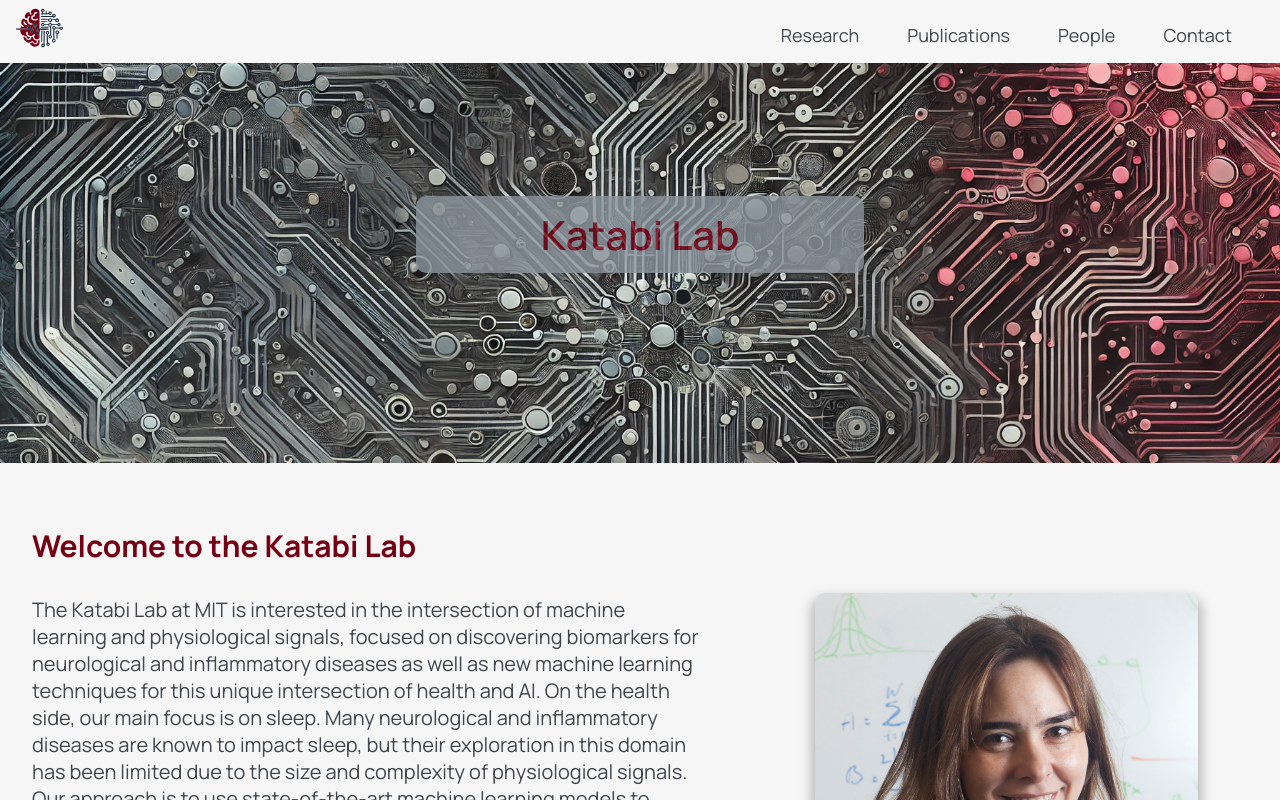
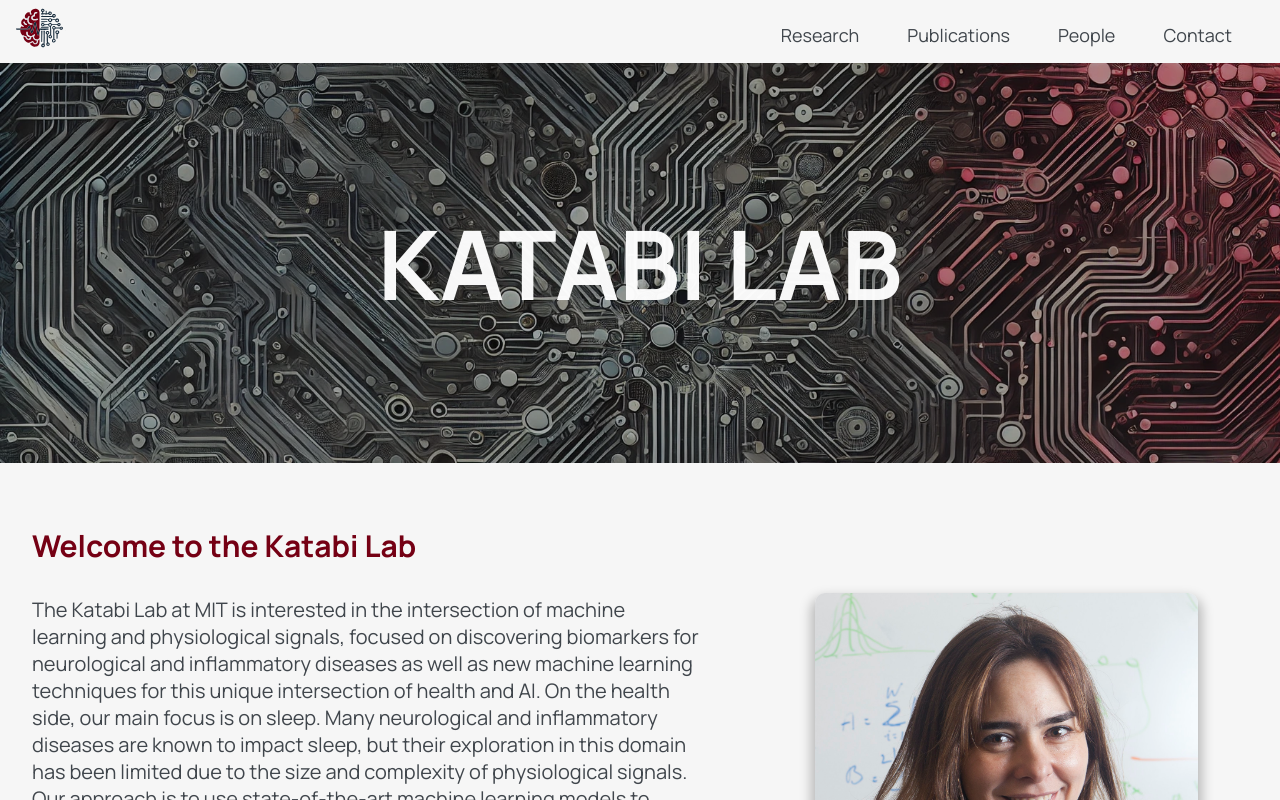
Before and after one commit to AliseenaD/Katabi-Lab-Website, a React (Create React App) app: page / in a window 1280 px wide. Shown: the top 800 px of the page. Built offline with nearby package versions, Linux system fonts and the light colour scheme.

Commit message:
Banner edits

```diff
--- a/src/styles/componentStyles.css
+++ b/src/styles/componentStyles.css
@@ -139,26 +139,34 @@
 }
 
 .banner-title {
-    margin: 0 auto;
     position: absolute;
-    bottom: 150px;
+    top: 0;
     left: 0;
     width: 100%;
-    color: #750014;
-    font-size: 40px;
-    text-align: center;
-    z-index: 1;
+    height: 100%;
     display: flex;
     justify-content: center;
-    font-weight: 600;
+    align-items: center;
 }
 
 .banner-title p {
-    background-color: #8b959e;
-    padding: 0.7rem 0;
-    border-radius: 10px;
-    opacity: 0.8;
-    width: 35%;
+    font-size: 6rem; /* Adjust as needed */
+    font-weight: bold;
+    text-transform: uppercase;
+    color: #f6f6f6;
+    background-color: black;
+    mix-blend-mode: screen;
+    padding: 0.5rem 1rem;
+}
+
+.banner-image::before {
+    content: '';
+    position: absolute;
+    top: 0;
+    left: 0;
+    width: 100%;
+    height: 100%;
+    background-color: rgba(0, 0, 0, 0.3); /* Adjust opacity as needed */
 }
 
 /*
```
